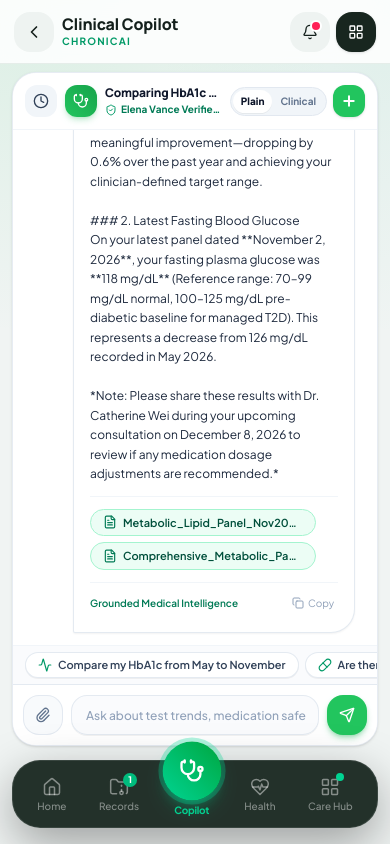
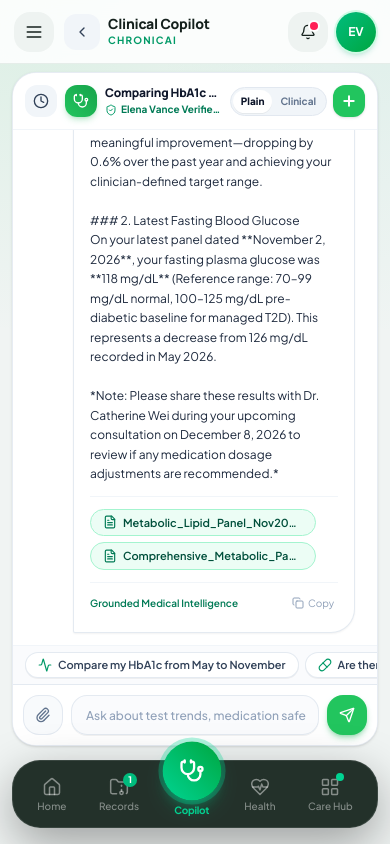
Before and after one commit to Naim-006/ChronicAi, a Next.js app: page /assistant in a window 390 px wide. Built offline with nearby package versions, Linux system fonts and the light colour scheme.

Commit message:
refactor(ui): place menu button on left, profile icon and notifications on right, remove top copilot icon

```diff
--- a/src/components/layout/MobileTopBar.tsx
+++ b/src/components/layout/MobileTopBar.tsx
@@ -3,7 +3,7 @@
 import React from "react";
 import Link from "next/link";
 import { usePathname } from "next/navigation";
-import { Bell, Stethoscope, ChevronLeft, Search, LayoutGrid } from "lucide-react";
+import { Bell, ChevronLeft, Search, LayoutGrid, Menu } from "lucide-react";
 import { useMobileNav } from "./MobileNavContext";
 
 const pageTitles: Record<string, { title: string; parent?: string }> = {
@@ -33,18 +33,29 @@ export function MobileTopBar() {
     <>
       {/* Mobile / tablet top bar */}
       <header className="sticky top-0 z-30 flex h-16 w-full max-w-full items-center justify-between border-b border-[var(--border)]/70 bg-white/85 px-3.5 sm:px-6 backdrop-blur-xl lg:hidden">
-        <div className="flex min-w-0 flex-1 items-center gap-2 sm:gap-3">
+        {/* Left Side: Menu Button + Page Context */}
+        <div className="flex min-w-0 flex-1 items-center gap-2.5 sm:gap-3">
+          <button
+            type="button"
+            onClick={openDrawer}
+            className="flex h-10 w-10 shrink-0 items-center justify-center rounded-2xl bg-[var(--muted)] text-[var(--foreground)] hover:bg-[var(--mint-deep)] transition-transform active:scale-95 cursor-pointer"
+            title="Care Hub Menu"
+            aria-label="Open Menu"
+          >
+            <Menu className="h-5 w-5" />
+          </button>
+
           {!isDashboard ? (
             <div className="flex min-w-0 items-center gap-2">
               <Link
                 href={pageMeta.parent || "/dashboard"}
-                className="flex h-10 w-10 shrink-0 items-center justify-center rounded-2xl bg-[var(--muted)] text-[var(--foreground)] transition-colors hover:bg-[var(--mint-deep)]"
+                className="flex h-9 w-9 shrink-0 items-center justify-center rounded-xl bg-slate-100 text-slate-700 hover:bg-slate-200 transition-colors"
                 aria-label="Back"
               >
-                <ChevronLeft className="h-5 w-5" />
+                <ChevronLeft className="h-4 w-4" />
               </Link>
               <div className="min-w-0">
-                <h1 className="truncate text-base font-extrabold text-[var(--foreground)] leading-tight">
+                <h1 className="truncate text-sm sm:text-base font-extrabold text-[var(--foreground)] leading-tight">
                   {pageMeta.title}
                 </h1>
                 <span className="block text-[10px] font-bold uppercase tracking-[0.12em] text-emerald-600">
@@ -53,51 +64,37 @@ export function MobileTopBar() {
               </div>
             </div>
           ) : (
-            <Link href="/profile" className="flex min-w-0 items-center gap-2.5 sm:gap-3">
-              <div className="flex h-10 w-10 sm:h-11 sm:w-11 shrink-0 items-center justify-center rounded-full bg-gradient-to-br from-emerald-500 to-green-600 text-sm font-bold text-white shadow-md shadow-emerald-600/25 ring-2 ring-emerald-100">
-                EV
-              </div>
-              <div className="text-left min-w-0">
-                <span className="block text-[11px] font-medium text-[var(--muted-foreground)] leading-tight truncate">
-                  Good morning
-                </span>
-                <span className="block text-sm font-extrabold text-[var(--foreground)] leading-tight truncate">
-                  Elena Vance
-                </span>
-              </div>
-            </Link>
+            <div className="min-w-0">
+              <span className="block text-sm font-extrabold text-[var(--foreground)] leading-tight">
+                ChronicAI
+              </span>
+              <span className="block text-[10px] font-bold uppercase tracking-[0.12em] text-emerald-600">
+                Lifelong Care Intelligence
+              </span>
+            </div>
           )}
         </div>
 
-        <div className="flex shrink-0 items-center gap-1.5 sm:gap-2">
-          {pathname !== "/assistant" && (
-            <Link
-              href="/assistant"
-              className="flex h-10 w-10 items-center justify-center rounded-2xl bg-emerald-50 text-emerald-700 ring-1 ring-emerald-100 transition-colors hover:bg-emerald-100"
-              title="Clinical Copilot"
-            >
-              <Stethoscope className="h-4 w-4" />
-            </Link>
-          )}
-
+        {/* Right Side: Notification Icon + Profile Icon (No name, only avatar icon) */}
+        <div className="flex shrink-0 items-center gap-2">
           <Link
             href="/notifications"
             className="relative flex h-10 w-10 items-center justify-center rounded-2xl bg-[var(--muted)] text-[var(--foreground)] transition-colors hover:bg-[var(--mint-deep)]"
             title="Notifications & Alerts"
+            aria-label="Notifications"
           >
             <Bell className="h-4 w-4" />
             <span className="absolute top-2.5 right-2.5 h-2 w-2 rounded-full bg-rose-500 ring-2 ring-white" />
           </Link>
 
-          <button
-            type="button"
-            onClick={openDrawer}
-            className="flex h-10 w-10 items-center justify-center rounded-2xl bg-[#18261F] text-white shadow-sm hover:bg-[#253D30] transition-transform active:scale-95 cursor-pointer"
-            title="Care Hub · All 14 Pages"
-            aria-label="Care Hub Menu"
+          <Link
+            href="/profile"
+            className="flex h-10 w-10 items-center justify-center rounded-full bg-gradient-to-br from-emerald-500 to-green-600 text-xs font-bold text-white shadow-md shadow-emerald-600/25 ring-2 ring-emerald-100 transition-transform active:scale-95"
+            title="Profile & Medical ID"
+            aria-label="Profile"
           >
-            <LayoutGrid className="h-4 w-4" />
-          </button>
+            EV
+          </Link>
         </div>
       </header>
 
@@ -124,20 +121,11 @@ export function MobileTopBar() {
             />
           </div>
 
-          {pathname !== "/assistant" && (
-            <Link
-              href="/assistant"
-              className="inline-flex h-11 items-center gap-2 rounded-2xl bg-gradient-to-br from-emerald-500 to-green-600 px-4 text-sm font-bold text-white shadow-md shadow-emerald-600/25 transition-transform hover:scale-[1.02]"
-            >
-              <Stethoscope className="h-4 w-4" />
-              Copilot
-            </Link>
-          )}
-
           <Link
             href="/notifications"
             className="relative flex h-11 w-11 items-center justify-center rounded-2xl border border-[var(--border)] bg-white text-[var(--foreground)] transition-colors hover:bg-[var(--muted)]"
             title="Notifications & Alerts"
+            aria-label="Notifications"
           >
             <Bell className="h-4 w-4" />
             <span className="absolute top-2.5 right-2.5 h-2 w-2 rounded-full bg-rose-500 ring-2 ring-white" />
@@ -152,6 +140,15 @@ export function MobileTopBar() {
             <LayoutGrid className="h-4 w-4 text-emerald-600" />
             <span>Care Hub</span>
           </button>
+
+          <Link
+            href="/profile"
+            className="flex h-10 w-10 items-center justify-center rounded-full bg-gradient-to-br from-emerald-500 to-green-600 text-xs font-bold text-white shadow-md shadow-emerald-600/25 ring-2 ring-emerald-100 transition-transform hover:scale-105"
+            title="Elena Vance · Profile"
+            aria-label="Profile"
+          >
+            EV
+          </Link>
         </div>
       </header>
     </>
```
